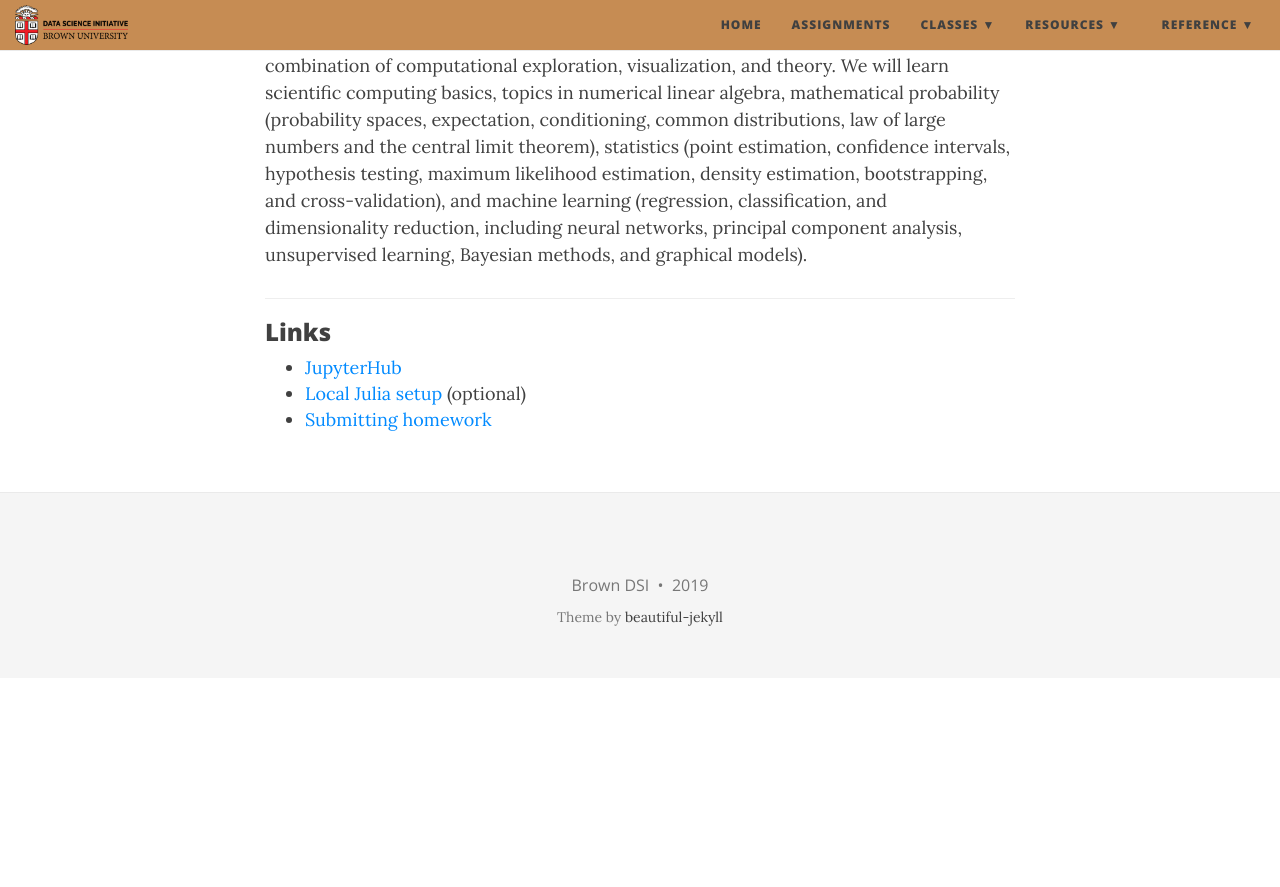
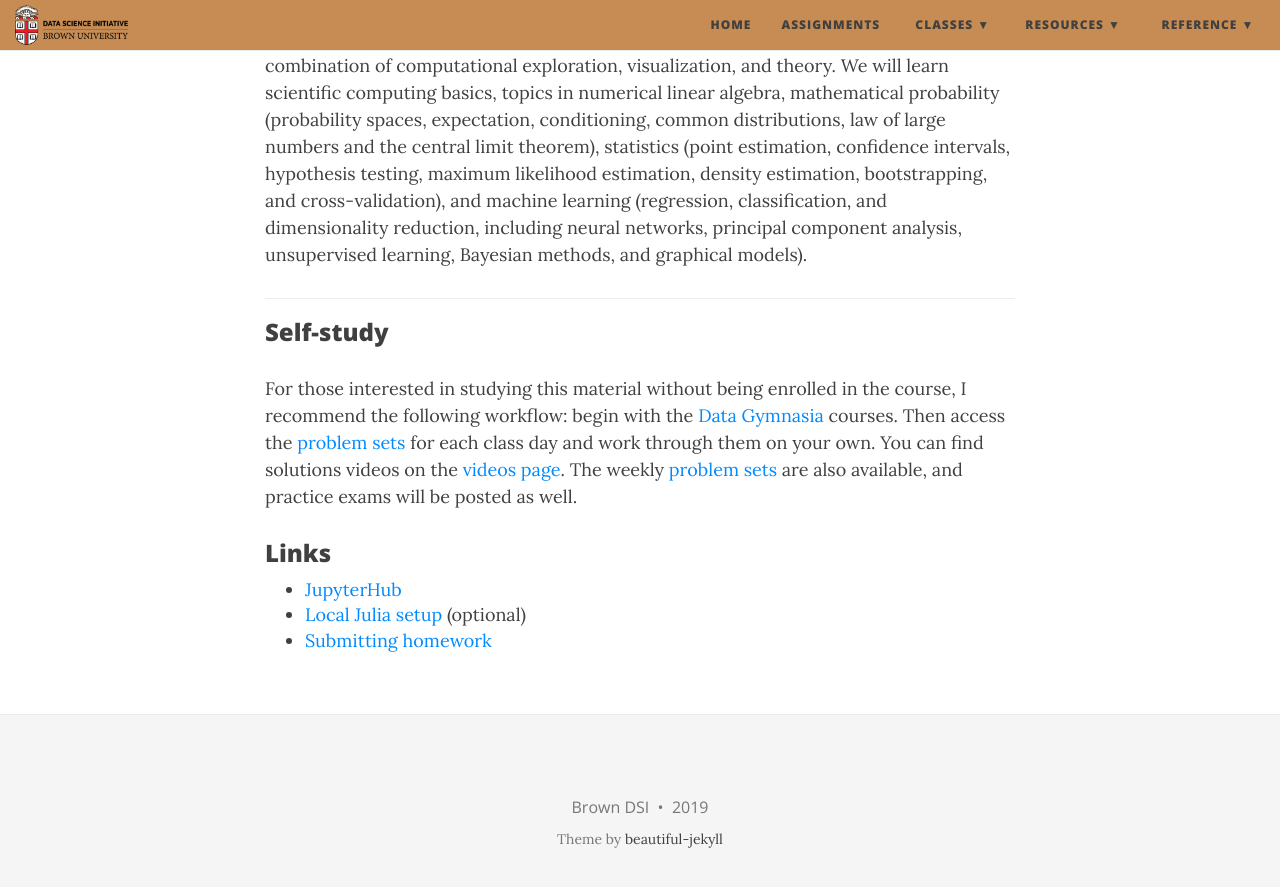
Before and after one commit to data1010/data1010.github.io, a Jekyll site: the page built from index.md, in a window 1280 px wide and 900 px high, scrolled down 1044 px. Shown: the top 887 px of the window. Built offline with Jekyll 4.4.1, drawn with Linux system fonts in a browser that asks for light colours; nearby versions of some CDN libraries; before the commit the page ends 1722 px from its top, so only the background shows below that.

Commit message:
Add information about publicly posted notebooks

```diff
--- a/_config.yml
+++ b/_config.yml
@@ -27,6 +27,7 @@ navbar-links:
   Assignments: "assignments"
   Classes:
     - Schedule: "schedule"
+    - Notebooks: "https://github.com/data1010/problem-sets"
     - Videos: "videos"
   Resources:
     - Data Gymnasia: "https://mathigon.org/data-gymnasia"
--- a/index.md
+++ b/index.md
@@ -40,6 +40,10 @@ In this course we will introduce the mathematical methods of data science throug
 
 ---
 
+### Self-study
+
+For those interested in studying this material without being enrolled in the course, I recommend the following workflow: begin with the [Data Gymnasia](https://mathigon.org/data-gymnasia) courses. Then access the [problem sets](https://github.com/data1010-problem-sets) for each class day and work through them on your own. You can find solutions videos on the [videos page](https://data1010.github.io/videos/). The weekly [problem sets](https://github.com/data1010-problem-sets) are also available, and practice exams will be posted as well.
+
 ### Links
 
 * [JupyterHub](jupyterhub)
```
Also changed, not shown: assignments.md (+2 -0 lines).
